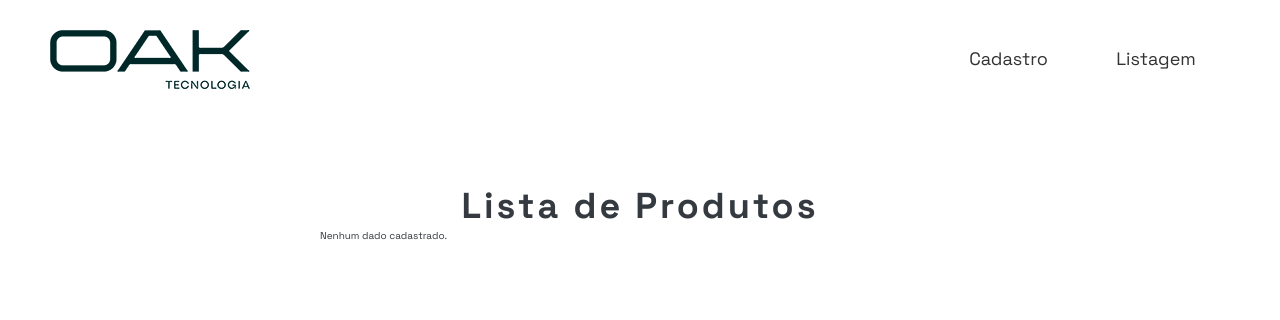
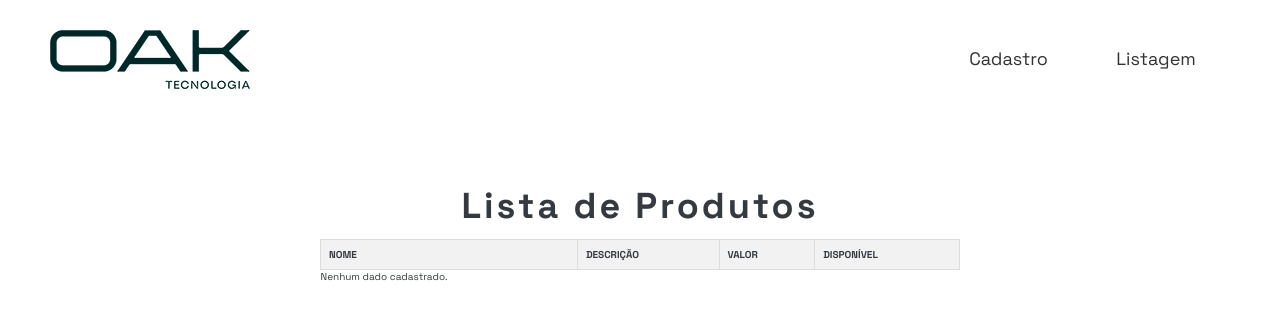
Before and after one commit to joao-zac/Qualifica-o-de-candidato-Est-gio-de-desenvolvimento---Oak-Tecnologia, a React (Vite) app: page / in a window 1280 px wide. Both pictures are taken after a click on the link "Listagem". Shown: the top 320 px of the page. Built offline with nearby package versions, Linux system fonts and the light colour scheme.

Commit message:
:white_check_mark: projeto feito

```diff
--- a/src/Components/Input/Input.tsx
+++ b/src/Components/Input/Input.tsx
@@ -12,7 +12,7 @@ export const Input = ({ type, name, label, data, change }: InputProps) => {
     return (
         <div className="input-div">
             <label htmlFor={name}>{label}</label>
-            <input type={type} name={name} id={name} value={data} onChange={change}/>
+            <input type={type} name={name} id={name} value={data} onChange={change} required/>
         </div>
     );
 };
--- a/src/pages/Cadastro/Cadastro.css
+++ b/src/pages/Cadastro/Cadastro.css
@@ -21,6 +21,11 @@ section form .menu-div {
     margin: 1rem 5rem;
 }
 
+section form .menu-div select{
+    padding: 1rem;
+    border-radius: .5rem;
+}
+
 section form button {
     margin: 1rem 5rem;
     padding: 1rem;
--- a/src/pages/Cadastro/Cadastro.tsx
+++ b/src/pages/Cadastro/Cadastro.tsx
@@ -7,13 +7,12 @@ interface CadastroProps {
   onAddData: (data: Product) => void;
 }
 
-
 export const Cadastro = ({onAddData}: CadastroProps) => {
   const [form, setForm] = useState({
     nome: "",
     descricao: "",
     valor: "",
-    disponibilidade: "",
+    disponibilidade: "true",
   });
 
   const handleChange = (e: React.ChangeEvent<HTMLInputElement | HTMLSelectElement>) => {
@@ -25,9 +24,9 @@ export const Cadastro = ({onAddData}: CadastroProps) => {
     e.preventDefault();
     onAddData(form);
 
-    console.log(form);
     setForm({ nome: "", descricao: "", valor: "", disponibilidade: "" });
 
+    alert("Produto cadastrado com sucesso!")
   };
 
 
@@ -45,14 +44,16 @@ export const Cadastro = ({onAddData}: CadastroProps) => {
             <label htmlFor="disponibilidade">Disponível para venda</label>
 
             <select name="disponibilidade" id="disponibilidade" onChange={handleChange} >
-              <option value="true">Sim</option>
-              <option value="false">Não</option>
+                <option value="true">Sim</option>
+                <option value="false">Não</option>
             </select>
           </div>
 
           <button type="submit">Cadastrar</button>
         </form>
       </section>
+
+      {/* {alert ? <span>Produto cadastrado com sucesso!</span> : null} */}
     </>
   )
 }
--- a/src/pages/Listagem/Listagem.css
+++ b/src/pages/Listagem/Listagem.css
@@ -9,22 +9,32 @@ h1 {
     letter-spacing: .3rem;
 }
 
-.prod-div {
-    display: flex;
-    flex-direction: column;
+table {
+    margin-top: 1rem;
     width: 50%;
+    border-collapse: collapse;
+    margin-bottom: .2rem;
 }
 
-ul {
-    display: flex;
-    flex-direction: column;
-    margin: 1rem 5rem;
+th, td {
+    border: .1rem solid #ddd;
+    padding: .8rem;
+    text-align: left;
 }
 
-ul li {
-    display: flex;
-    justify-content: space-between;
-    padding: 1rem;
-    font-size: 1.8rem;
-    margin: .5rem 0;
+th {
+    background-color: #f2f2f2;
+    font-weight: bold;
 }
+
+tr:nth-child(even){background-color: #f2f2f2;}
+
+
+@media screen and (max-width: 600px) {
+    table {
+        font-size: 1.4rem;
+    }
+    th, td {
+        padding: .5rem;
+    }
+}
--- a/src/pages/Listagem/Listagem.tsx
+++ b/src/pages/Listagem/Listagem.tsx
@@ -11,31 +11,51 @@ export const Listagem = ({ data }: ListagemProps) => {
     <div className="list-div">
       <h1>Lista de Produtos</h1>
 
-      <div className="prod-div">
-        {
-          data.length === 0 ? (
-            <p>Nenhum dado cadastrado.</p>
-          )
+      <table>
+        <thead>
+          <tr>
+            <th>NOME</th>
+            <th>DESCRIÇÃO</th>
+            <th>VALOR</th>
+            <th>DISPONÍVEL</th>
+          </tr>
+        </thead>
 
-          : (
-              <ul>
+        <tbody>
+          {
+            data.length === 0 ? (
+              <p>Nenhum dado cadastrado.</p>
+            )
 
-                  {
-                    data.map((item, index) => (
-                      <li key={index}>
-                        <strong>Nome:</strong> {item.nome}
-                        <strong>Descrição:</strong> {item.descricao}
-                        <strong>Valor:</strong> {item.valor}
-                        <strong>Disponibilidade:</strong> {item.disponibilidade}
-                      </li>
-                  ))}
+            :data.map((item, index) => (
+              <tr key={index}>
+                <td>{item.nome}</td>
+                <td>{item.descricao}</td>
+                <td>R$ {item.valor}</td>
+                <td>{item.disponibilidade ? "Sim" : "Não"}</td>
+              </tr>
+            ))
+          }
+        </tbody>
 
-
-              </ul>
-            )
-        }
-      </div>
+      </table>
 
     </div>
   );
 };
+
+
+
+// (
+//   <ul>
+//     {
+//       data.map((item, index) => (
+//         <li key={index}>
+//           <strong>Nome:</strong> {item.nome}
+//           <strong>Descrição:</strong> {item.descricao}
+//           <strong>Valor:</strong> {item.valor}
+//           <strong>Disponível:</strong> {item.disponibilidade ? "Sim" : "Não"}
+//         </li>
+//       ))}
+//   </ul>
+// )
```
Also changed, not shown: 1 other file (tests, documents, lock files or other folders).
